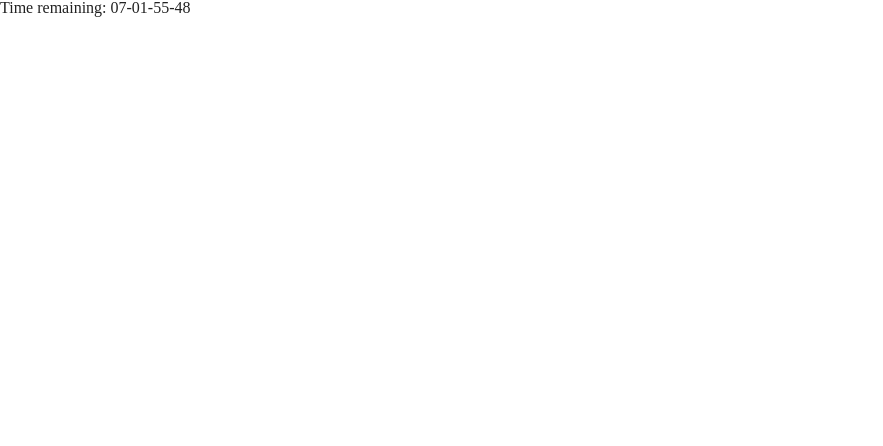
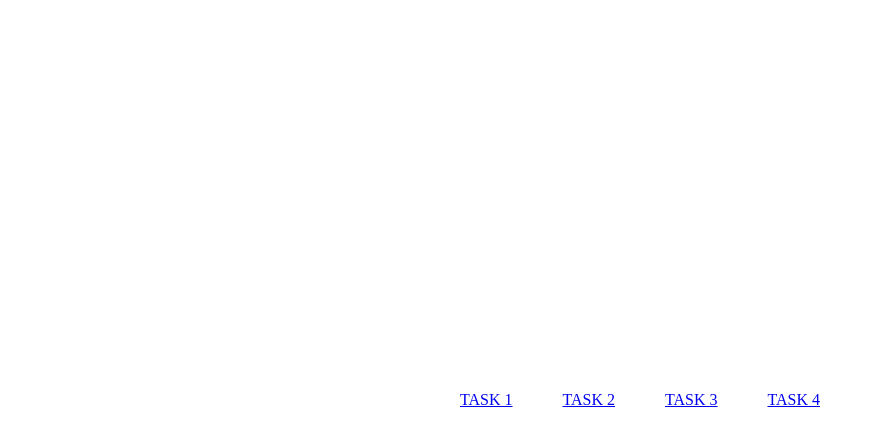
Before and after one commit to adamjanbialek/demo-rtb, a website built with webpack: page index.html in a window 1280 px wide. Shown: the whole page, without its empty margins (0-883 px from the left). Built offline with nearby package versions, Linux system fonts and the light colour scheme.

Commit message:
added comments

```diff
--- a/css/fonts.css
+++ b/css/fonts.css
@@ -13,3 +13,11 @@
   font-style: normal;
   font-display: swap;
 }
+
+@font-face {
+  font-family: 'Hind Bold';
+  src: url('/fonts/Hind-Bold.ttf.woff') format("woff");
+  font-weight: 400;
+  font-style: normal;
+  font-display: swap;
+}
--- a/css/style.css
+++ b/css/style.css
@@ -1,2 +1,16 @@
 @import "fonts.css";
 @import "base.css";
+
+body {
+  margin-inline: auto;
+  width: fit-content;
+  min-height: 700px;
+  height: 100vh;
+  max-height: 1200px;
+  display: flex;
+  align-items: center;
+}
+
+.nav-link:not(:first-of-type) {
+  margin-left: 50px;
+}
--- a/css/task1.css
+++ b/css/task1.css
@@ -2,6 +2,15 @@
 @import "fonts.css";
 
 /* task 1 */
+
+body {
+  display: flex;
+  min-height: 700px;
+  height: 100vh;
+  max-height: 1200px;
+  align-items: center;
+  justify-content: center;
+}
 
 .banner--cards {
   padding: 4px;
--- a/css/task2.css
+++ b/css/task2.css
@@ -2,6 +2,15 @@
 @import "base.css";
 
 /* task 2 */
+body {
+  display: flex;
+  min-height: 700px;
+  height: 100vh;
+  max-height: 1200px;
+  align-items: center;
+  justify-content: center;
+}
+
 .banner {
   width: 160px;
   overflow: hidden;
@@ -30,8 +39,17 @@
   transition: .3s all ease-in-out;
 }
 
-.slider-item .img-container {
+.close {
+  position: absolute;
+  top: 4px;
+  right: 8px;
+  height: 12px;
+  width: 12px;
+}
+
+.slider-item .photo {
   height: 210px;
+  margin-top: 6px;
 }
 
 .slider-item img {
@@ -41,12 +59,13 @@
 }
 
 .slider-item .name {
-  font-size: 16px;
+  font-size: 14px;
   font-family: "Rubik Regular", sans-serif;
 }
 
 .price {
-  font-family: "Rubik Bold", sans-serif;
+  font-size: 17px;
+  font-family: "Hind Bold", sans-serif;
 }
 
 .price + a .btn-cta {
@@ -58,6 +77,12 @@
   color: #f3eeed;
   border: none;
   padding: 10px 32px;
+  cursor: pointer;
+  transition: .3s all ease-in;
+}
+
+.btn-cta:hover {
+  background-color: black;
 }
 
 .img-container.logo {
--- a/css/task4.css
+++ b/css/task4.css
@@ -3,6 +3,15 @@
 @import "animations.css";
 
 /* task4 */
+
+body {
+  display: flex;
+  min-height: 700px;
+  height: 100vh;
+  max-height: 1200px;
+  align-items: center;
+  justify-content: center;
+}
 
 .banner {
   width: 300px;
--- a/index.html
+++ b/index.html
@@ -24,8 +24,11 @@
 
 <body>
 
-  <div id="counter"></div>
-  <script src="js/task3.js"></script>
+  <a href="task1.html" class="nav-link">TASK 1</a>
+  <a href="task2.html" class="nav-link">TASK 2</a>
+  <a href="task3.html" class="nav-link">TASK 3</a>
+  <a href="task4.html" class="nav-link">TASK 4</a>
+
 
 </body>
 
--- a/js/task1.js
+++ b/js/task1.js
@@ -22,6 +22,8 @@ function fillWithContent(content) {
   }
 }
 
+
+/* actual number of active card stored in a variable(needed when user hovers over a card and then leaves)*/
 let realActiveCardNo = null;
 
 function jumpAnimation() {
@@ -32,7 +34,8 @@ function jumpAnimation() {
   cardsContainer.addEventListener('mouseover', function (e) {
     clearInterval(animationInterval);
     realActiveCardNo = realActiveCardNo ? realActiveCardNo : parseInt(document.querySelector('.card--active').getAttribute('data-card'));
-    console.log('el'+ realActiveCardNo);
+
+    /* used closest() instead of addEventListener() because it's more efficient behind the secenes */
     const cardHover = e.target.closest('.card');
     if(!cardHover) return;
     const activeCardNo = parseInt(document.querySelector('.card--active').getAttribute('data-card'));
--- a/js/task2.js
+++ b/js/task2.js
@@ -10,7 +10,10 @@ function fillWithContent(content) {
   for (let i = 0; i < 3; i++) {
     sliderContainer.insertAdjacentHTML('beforeend', `
         <div class="slider-item slide-${i+1}">
-          <picture class="img-container">
+          <picture class="img-container close">
+            <img src="/img/close-icon.svg">
+          </picture>
+          <picture class="img-container photo">
             <img src="${content[i]?.imgURL}">
           </picture>
           <h1 class="name">${content[i].name}</h1>
--- a/js/task3.js
+++ b/js/task3.js
@@ -2,7 +2,7 @@ const counter = document.getElementById('counter');
 
 let endCountdownDate;
 
-const daysRemaining = 7 - new Date().getDay();
+const daysRemaining = (7 - new Date().getDay()) === 7 ? 0 : (7 - new Date().getDay());
 const thisSunday = new Date().getDate() + daysRemaining;
 
 function countdown() {
@@ -17,7 +17,7 @@ function countdown() {
     const hours = Math.floor(remainingSeconds / (3600 )) % 24;
     const days = Math.floor(remainingSeconds / (3600 * 24 ));
     counter.textContent = `Time remaining:
-    ${days.toString().length > 1 ? days : 0 + days.toString()
+    ${0 + days.toString()
     }-${hours.toString().length > 1 ? hours : 0 + hours.toString()
     }-${minutes.toString().length > 1 ? minutes : 0 + minutes.toString()
     }-${seconds.toString().length > 1 ? seconds : 0 + seconds.toString()}`;
@@ -25,6 +25,13 @@ function countdown() {
     counter.textContent = 'Promotion ended.';
     clearInterval(countdown);
   }
+
+  function stopCountdown() {
+    counter.textContent = 'Promotion ended';
+    clearInterval(myInterval);
+  }
+
+  (Date.now() >= endCountdownDate) ? stopCountdown() : '';
 }
 
-(Date.now() >= endCountdownDate) ? counter.textContent = 'Promotion ended' : setInterval(countdown, 1000);
+const myInterval = setInterval(countdown, 1000);
--- a/js/task4.js
+++ b/js/task4.js
@@ -60,8 +60,11 @@ function prepareSlider() {
   function slide() {
     slides[curSlide].style.transform = `translateX(0%)`;
 
+
+    /* extended delay needed for the first slide  */
     const extendedDelay = curSlide === 0 ? 1.5 : 0;
 
+    /* starting animations for every slide */
     slidesImages[curSlide].style.animation = `zoomIn 5s ${extendedDelay + 's'} linear forwards`;
     squaresContainer[0].style.animation = `revealSliderPaginator 0.2s ${extendedDelay + 's'} forwards`;
     countries[curSlide].style.animation = `slideToViewHorizontal 0.25s ${extendedDelay + .5}s ease-out forwards`;
@@ -72,6 +75,7 @@ function prepareSlider() {
 
     const activeCardNo = parseInt(document.querySelector('.slider-item--active')?.getAttribute('data-offer'));
 
+    /* last animations for every slide */
     function hideElements() {
       priceContainers[curSlide - 1].style.animation = 'slideOutOfViewVertical 0.2s forwards';
       countries[curSlide - 1].style.animation = 'slideOutOfViewHorizontal 0.25s ease-in forwards';
@@ -95,6 +99,8 @@ function prepareSlider() {
     (activeCardNo + 1) > sliderLength ? clearInterval(myInterval) : slides[activeCardNo + 1].classList.add('slider-item--active');
 
     curSlide++;
+
+    //when it is the last execution of the function
     curSlide === sliderLength + 1 ? setTimeout(() => {
       hideElements();
       banner.style.animation = 'fadeOut .5s forwards';
```
Also changed, not shown: fonts/Hind-Bold.ttf.woff (added), img/close-icon.svg (added).
